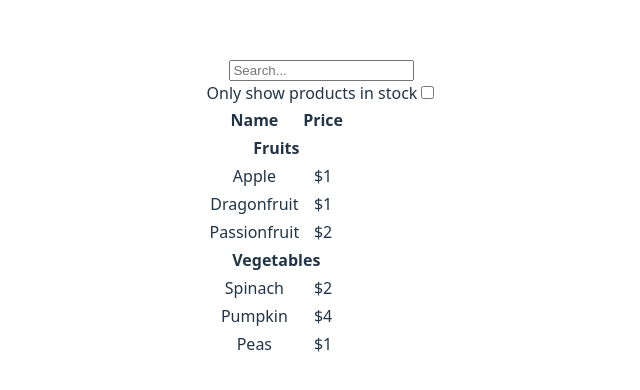
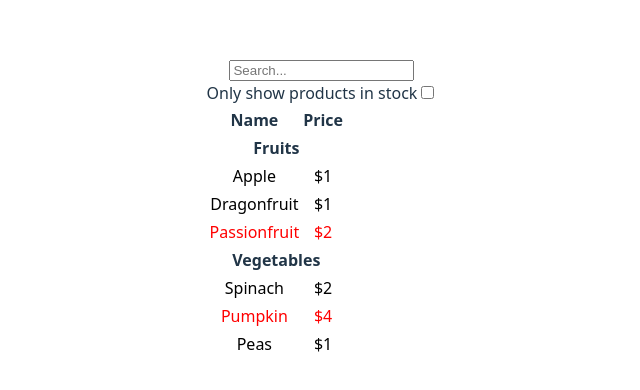
Before and after one commit to pravinkumar172929/product-filter-app, a React (Vite) app: page / in a window 1280 px wide. Shown: the part 192-582 px from the top of the page, without its empty margins (318-958 px from the left). Built offline with nearby package versions, Linux system fonts and the light colour scheme.

Commit message:
added red color for out of stock

```diff
--- a/src/features/ProductTable.tsx
+++ b/src/features/ProductTable.tsx
@@ -51,7 +51,10 @@ const ProductTable: React.FC<ProductTableProps> = ({ products }) => {
                   <th colSpan={2}>{category}</th>
                 </tr>
                 {productItems.map((item) => (
-                  <tr key={item.name}>
+                  <tr
+                    key={item.name}
+                    style={{ color: !item.stocked ? "red" : "black" }}
+                  >
                     <td>{item.name}</td>
                     <td>{item.price}</td>
                   </tr>
```
